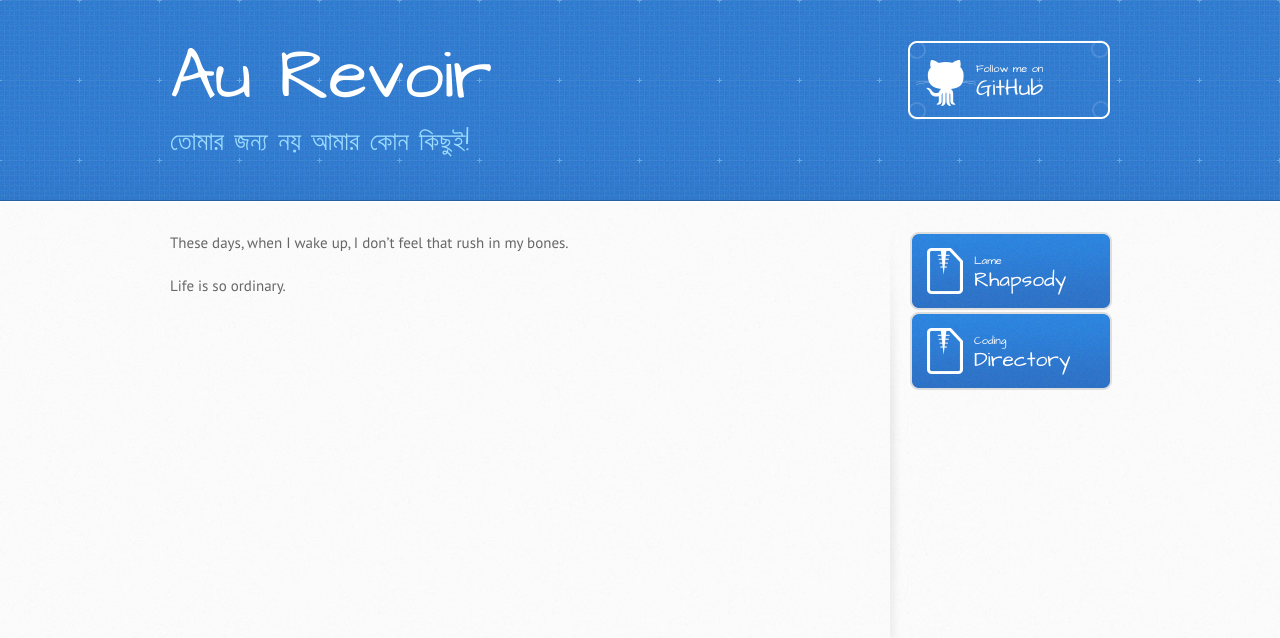
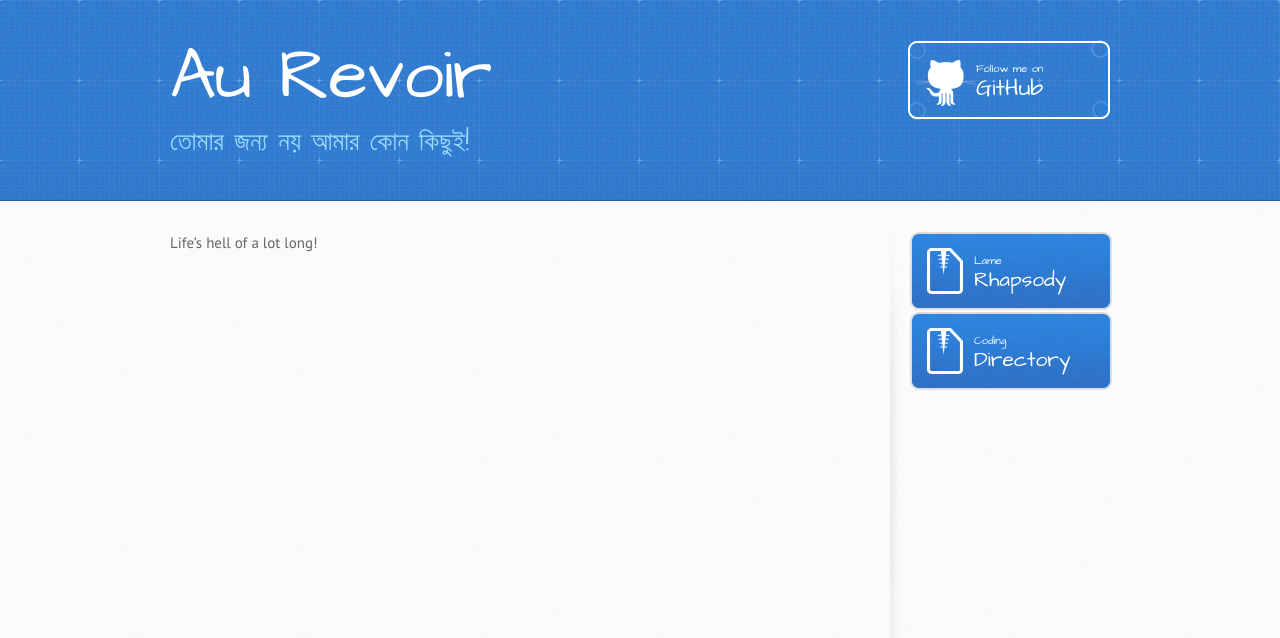
Before and after one commit to rebornplusplus/rebornplusplus.github.io, a Jekyll site: the page built from index.md, in a window 1280 px wide. Shown: the top 638 px of the page. Built offline with Jekyll 4.4.1, drawn with Linux system fonts in a browser that asks for light colours; some web fonts are replaced.

Commit message:
Update index.md

```diff
--- a/index.md
+++ b/index.md
@@ -2,6 +2,4 @@
 layout: default
 ---
 
-These days, when I wake up, I don't feel that rush in my bones.
-
-Life is so ordinary.
+Life's hell of a lot long!
```
